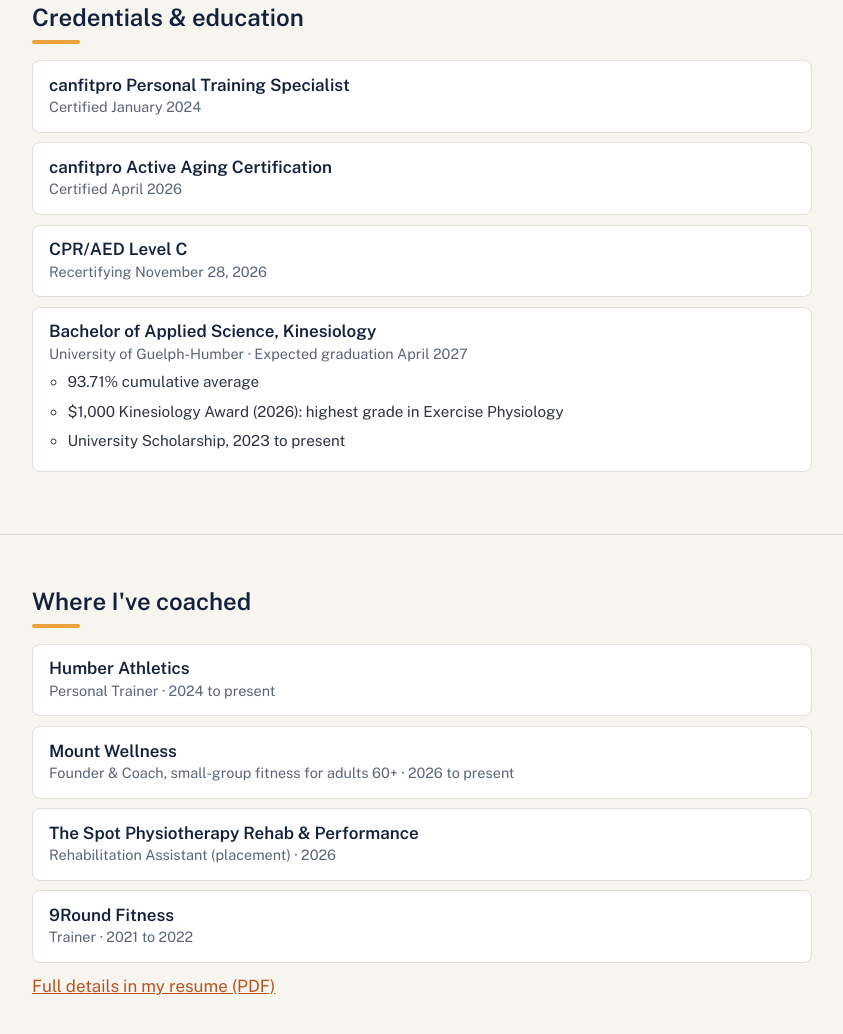
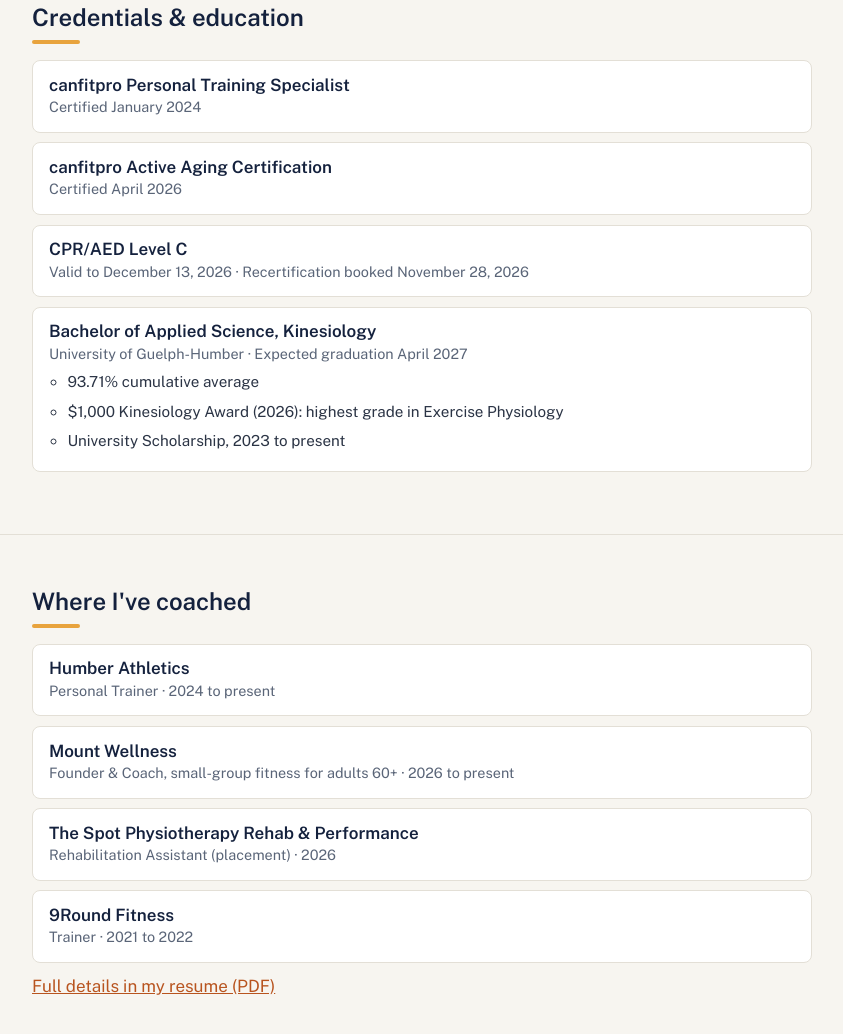
Before and after one commit to AdNuKiwi/adamnunvartrain, a plain HTML site: page index.html in a window 1280 px wide. Shown: the part 884-1918 px from the top of the page, without its empty margins (218-1061 px from the left). Drawn offline with Linux system fonts and the light colour scheme.

Commit message:
CPR line: show current expiry (Dec 13, 2026) and booked recert
Co-Authored-By: Claude Opus 5.5 <noreply@anthropic.com>
Claude-Session: https://claude.ai/code/session_01MWZP85Evv5tXJorN7ntLco

```diff
--- a/index.html
+++ b/index.html
@@ -138,7 +138,7 @@ footer.site{padding:1.5rem 0 2.5rem;color:var(--muted);font-size:.9rem;border-to
     <ul class="creds">
       <li><h3>canfitpro Personal Training Specialist</h3><span class="date">Certified January 2024</span></li>
       <li><h3>canfitpro Active Aging Certification</h3><span class="date">Certified April 2026</span></li>
-      <li><h3>CPR/AED Level C</h3><span class="date">Recertifying November 28, 2026</span></li>
+      <li><h3>CPR/AED Level C</h3><span class="date">Valid to December 13, 2026 · Recertification booked November 28, 2026</span></li>
       <li><h3>Bachelor of Applied Science, Kinesiology</h3><span class="date">University of Guelph-Humber · Expected graduation April 2027</span>
         <ul class="sub">
           <li>93.71% cumulative average</li>
```
